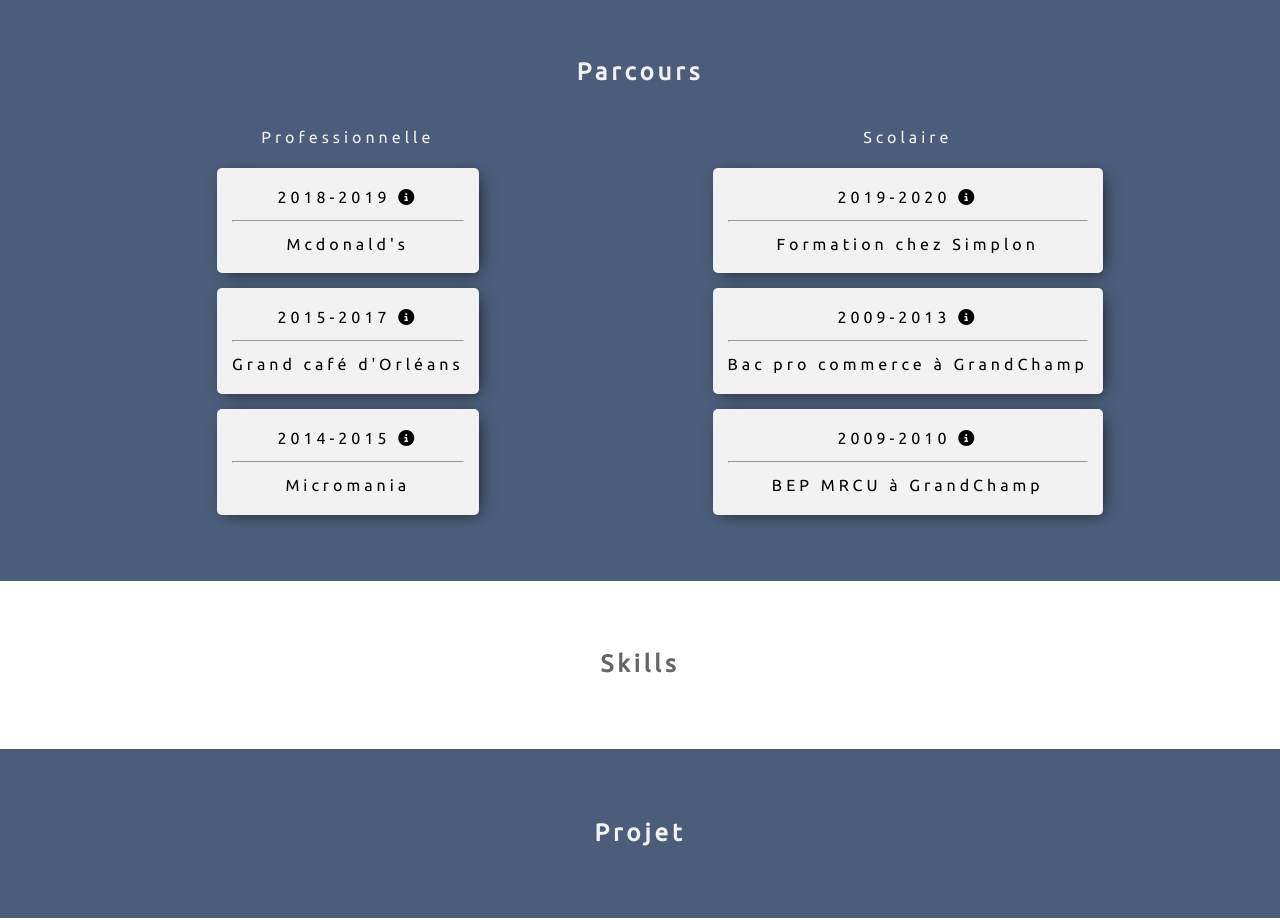
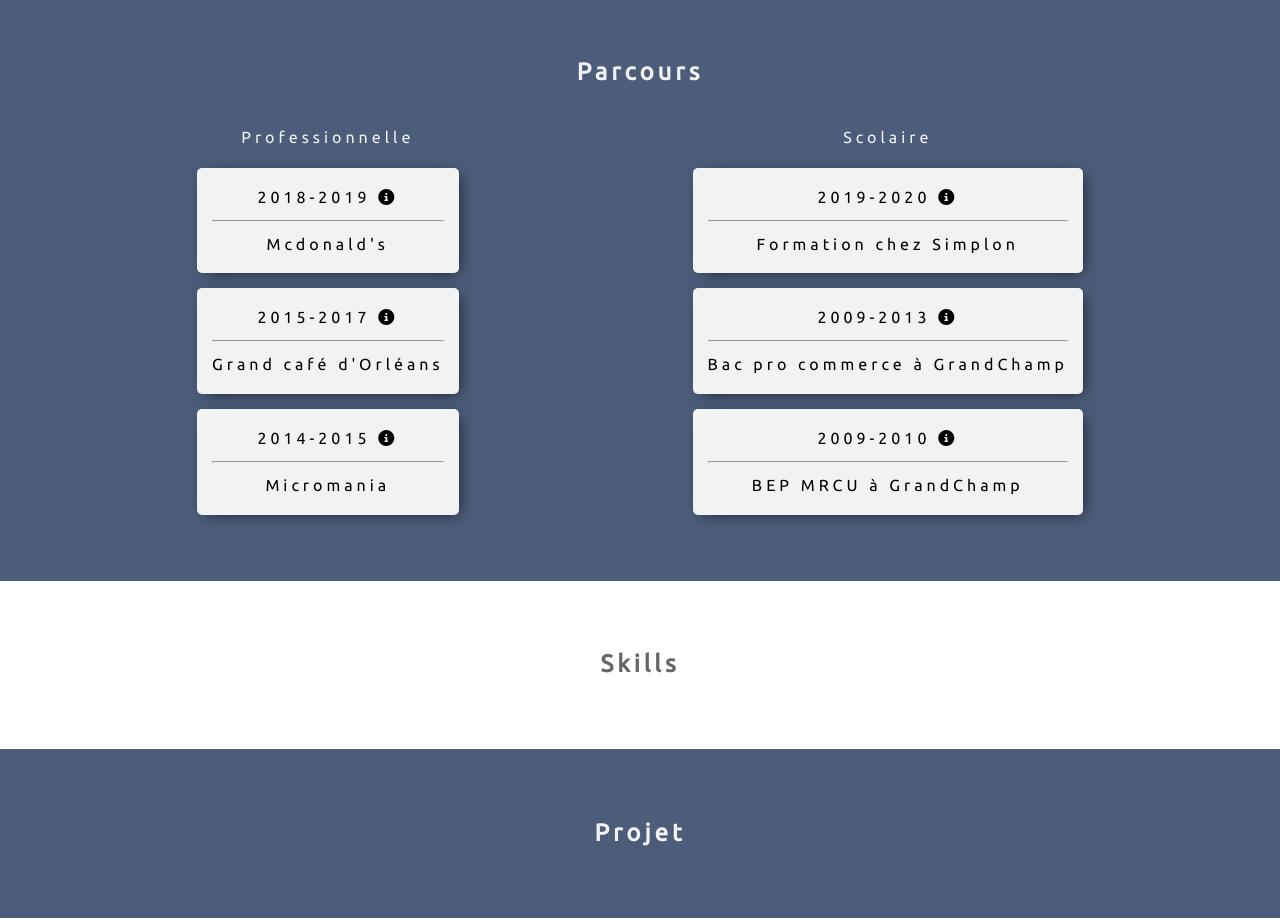
Before and after one commit to Tupal-cell/portfolio, a plain HTML site: page index.html in a window 1280 px wide. Shown: the part 1880-2800 px from the top of the page. Drawn offline with Linux system fonts and the light colour scheme.

Commit message:
Box
correction du positionnement de la box

```diff
--- a/assets/css/style.css
+++ b/assets/css/style.css
@@ -80,6 +80,7 @@ nav ul li.active, nav ul li:hover{color: orange;}
 
 section div ul {
   list-style-type: none;
+  padding-inline-start: 0px
 }
 section div ul li{
   padding: 15px;
```
